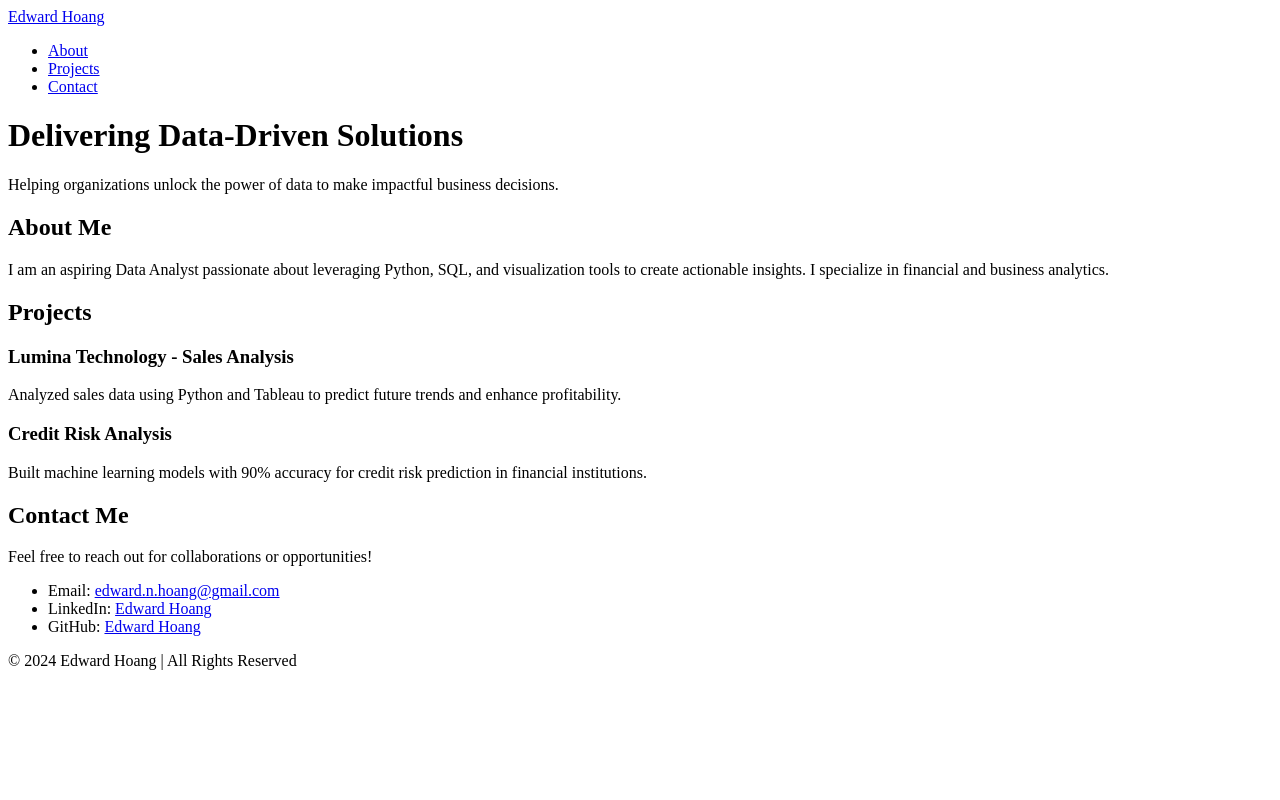
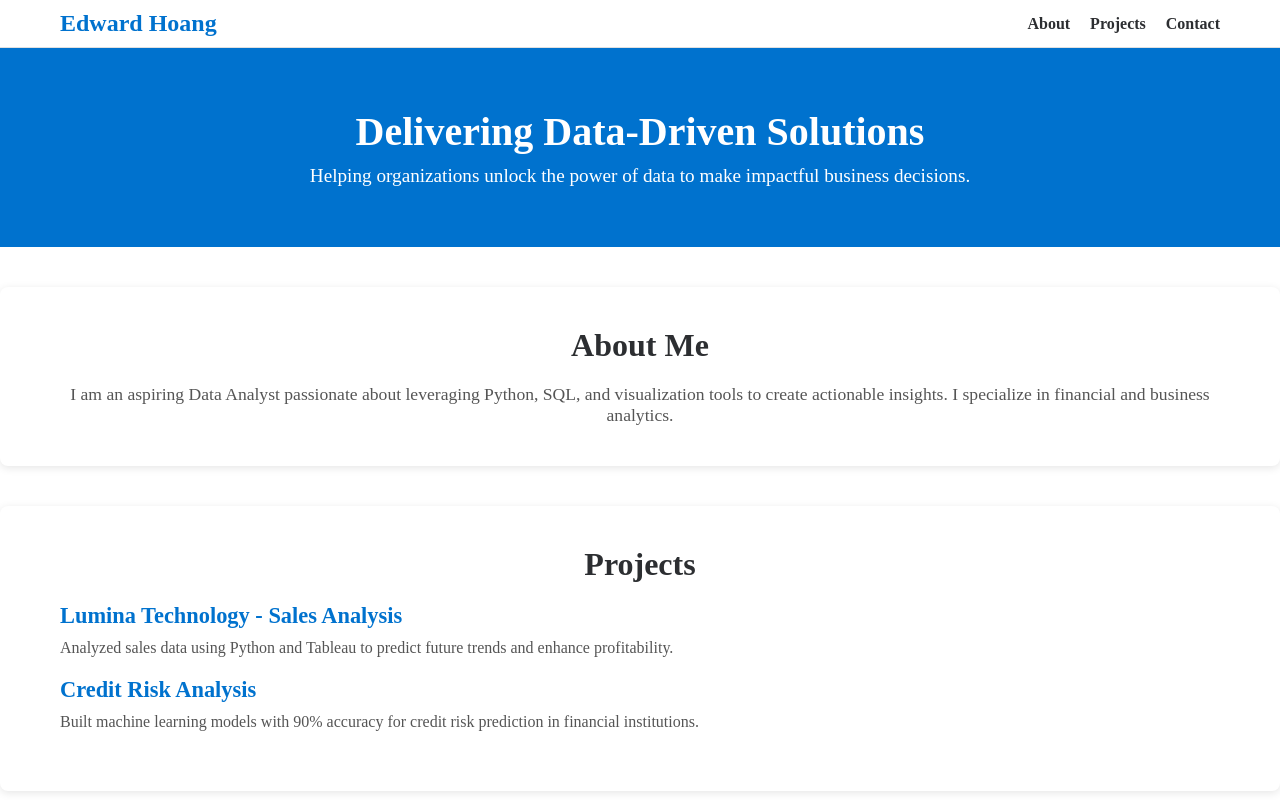
Before and after one commit to EdwardJHoang/EdwardJHoang.github.io, a plain HTML site: page index.html in a window 1280 px wide. Shown: the top 800 px of the page. Drawn offline with Linux system fonts and the light colour scheme.

Commit message:
Update index.html

```diff
--- a/index.html
+++ b/index.html
@@ -5,7 +5,8 @@
     <meta name="viewport" content="width=device-width, initial-scale=1.0">
     <meta name="description" content="Edward Hoang's professional portfolio showcasing expertise in data analysis, visualization, and predictive modeling.">
     <title>Edward Hoang | Portfolio</title>
-    <link href="https://fonts.googleapis.com/css2?family=Source+Sans+Pro:wght@400;600&display=swap" rel="stylesheet">
+    <link rel="stylesheet" href="style.css"> <!-- Link to the external CSS -->
+    <link href="https://fonts.googleapis.com/css2?family=Source+Sans+Pro:wght@400;600&display=swap" rel="stylesheet"> <!-- Google Font -->
 </head>
 <body>
     <!-- Navigation Bar -->
```
